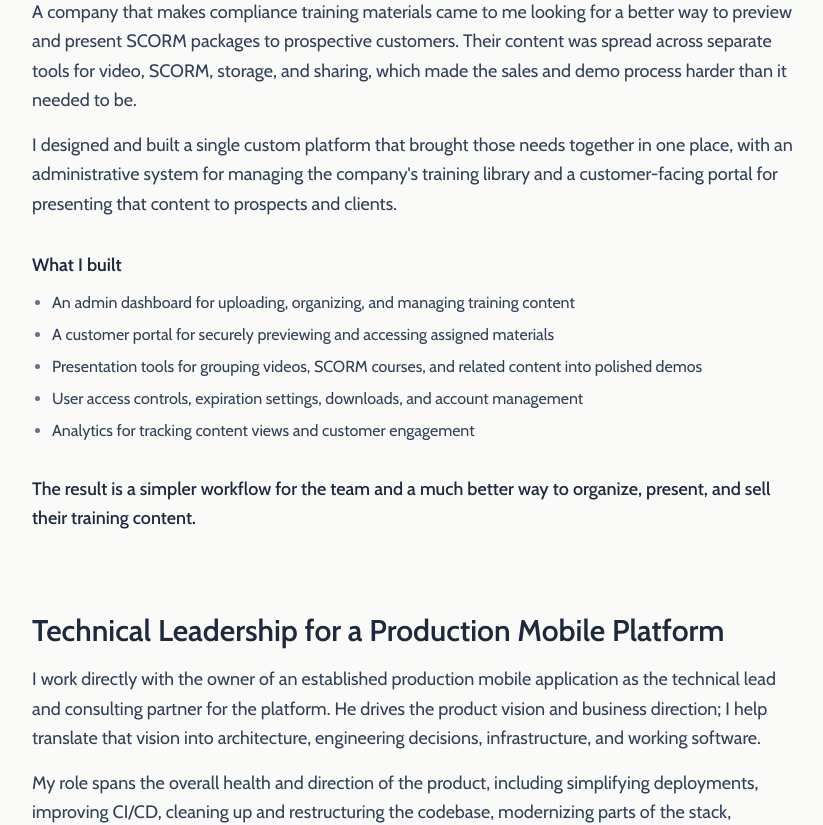
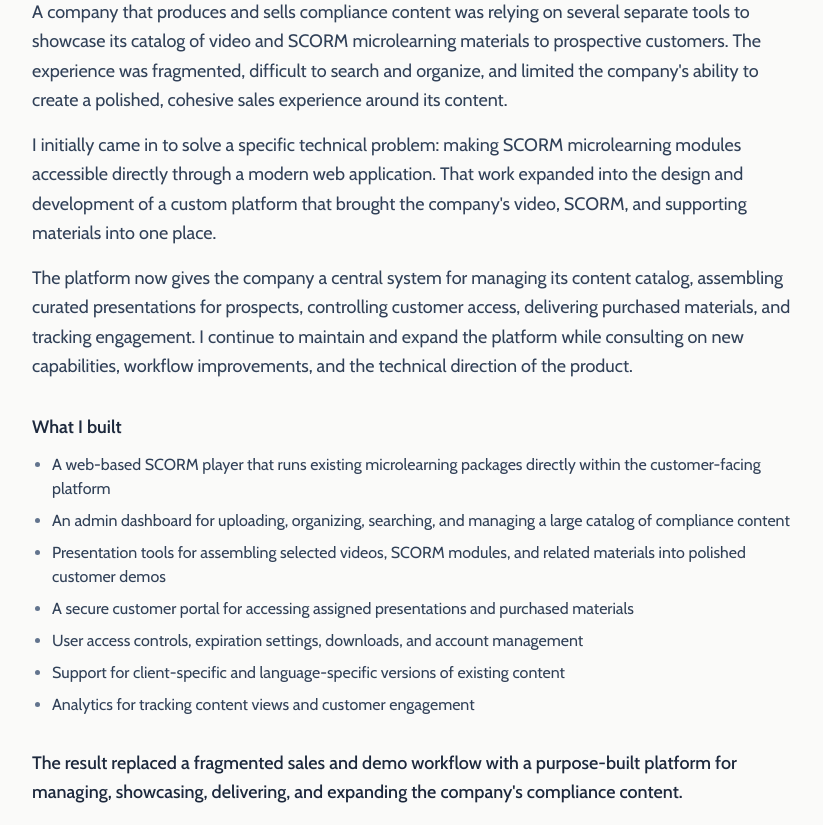
Before and after one commit to bobbythree/new-website, a React (Vite) app: page / in a window 1280 px wide. Shown: the part 1920-2745 px from the top of the page, without its empty margins (56-879 px from the left). Built offline with nearby package versions, Linux system fonts and the light colour scheme.

Commit message:
edit learnings section

```diff
--- a/src/components/FeaturedWork.tsx
+++ b/src/components/FeaturedWork.tsx
@@ -11,18 +11,27 @@ export default function FeaturedWork() {
         </h3>
 
         <p className="mt-4 text-lg leading-relaxed text-slate-700">
-          A company that makes compliance training materials came to me looking
-          for a better way to preview and present SCORM packages to prospective
-          customers. Their content was spread across separate tools for video,
-          SCORM, storage, and sharing, which made the sales and demo process
-          harder than it needed to be.
+          A company that produces and sells compliance content was relying on several
+          separate tools to showcase its catalog of video and SCORM microlearning
+          materials to prospective customers. The experience was fragmented,
+          difficult to search and organize, and limited the company's ability to
+          create a polished, cohesive sales experience around its content.
         </p>
 
         <p className="mt-4 text-lg leading-relaxed text-slate-700">
-          I designed and built a single custom platform that brought those needs
-          together in one place, with an administrative system for managing the
-          company's training library and a customer-facing portal for presenting
-          that content to prospects and clients.
+          I initially came in to solve a specific technical problem: making SCORM
+          microlearning modules accessible directly through a modern web application.
+          That work expanded into the design and development of a custom platform that
+          brought the company's video, SCORM, and supporting materials into one place.
+        </p>
+
+        <p className="mt-4 text-lg leading-relaxed text-slate-700">
+          The platform now gives the company a central system for managing its content
+          catalog, assembling curated presentations for prospects, controlling
+          customer access, delivering purchased materials, and tracking engagement. I
+          continue to maintain and expand the platform while consulting on new
+          capabilities, workflow improvements, and the technical direction of the
+          product.
         </p>
 
         <h4 className="mt-8 text-lg font-semibold">
@@ -31,20 +40,28 @@ export default function FeaturedWork() {
 
         <ul className="mt-3 list-disc space-y-2 pl-5 text-slate-700 marker:text-slate-500">
           <li>
-            An admin dashboard for uploading, organizing, and managing training
-            content
+            A web-based SCORM player that runs existing microlearning packages
+            directly within the customer-facing platform
           </li>
           <li>
-            A customer portal for securely previewing and accessing assigned
-            materials
+            An admin dashboard for uploading, organizing, searching, and managing a
+            large catalog of compliance content
           </li>
           <li>
-            Presentation tools for grouping videos, SCORM courses, and related
-            content into polished demos
+            Presentation tools for assembling selected videos, SCORM modules, and
+            related materials into polished customer demos
+          </li>
+          <li>
+            A secure customer portal for accessing assigned presentations and
+            purchased materials
           </li>
           <li>
             User access controls, expiration settings, downloads, and account
             management
+          </li>
+          <li>
+            Support for client-specific and language-specific versions of existing
+            content
           </li>
           <li>
             Analytics for tracking content views and customer engagement
@@ -52,8 +69,9 @@ export default function FeaturedWork() {
         </ul>
 
         <p className="mt-8 text-lg font-medium leading-relaxed">
-          The result is a simpler workflow for the team and a much better way
-          to organize, present, and sell their training content.
+          The result replaced a fragmented sales and demo workflow with a
+          purpose-built platform for managing, showcasing, delivering, and expanding
+          the company's compliance content.
         </p>
       </div>
 
```
